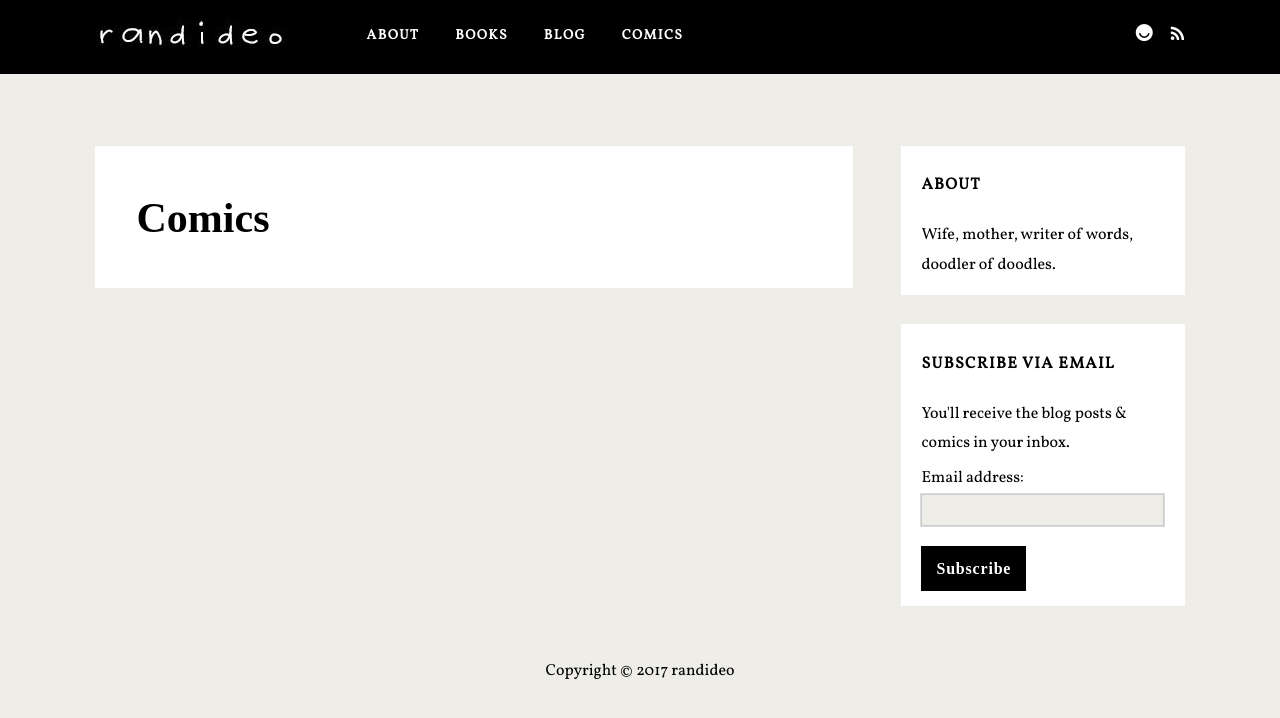
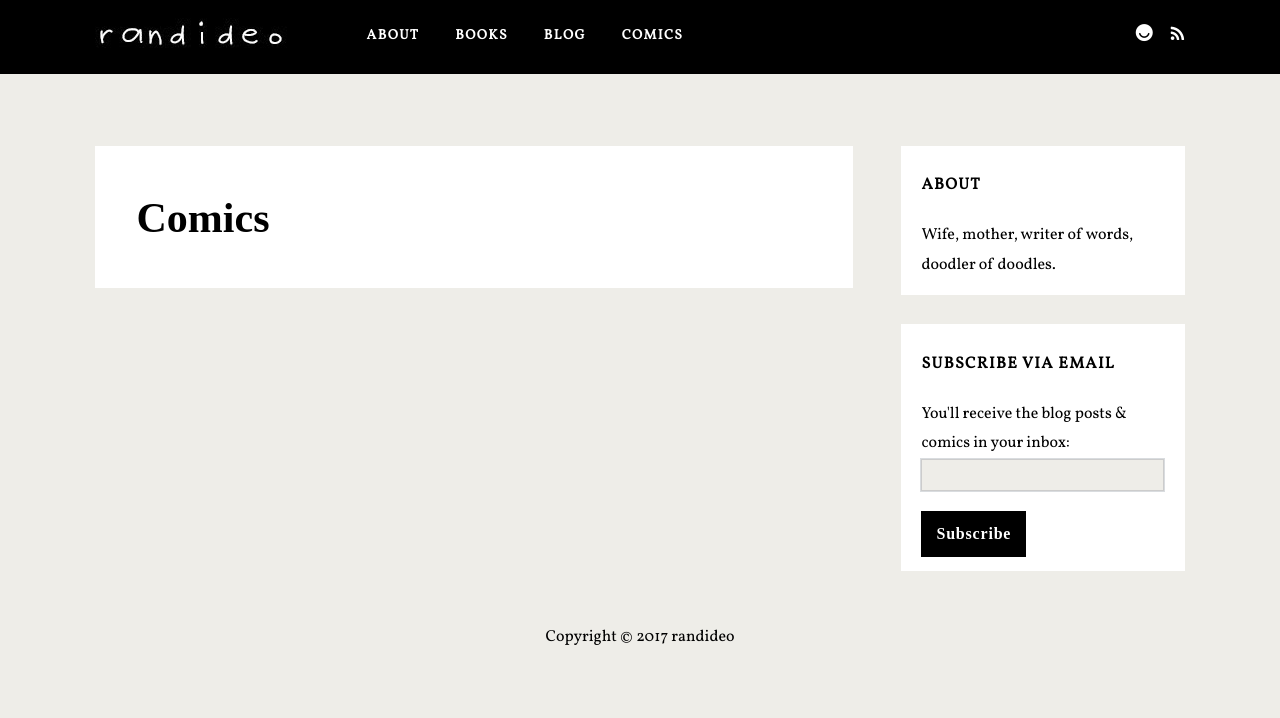
Before and after one commit to randideo/randideo.github.io, a Jekyll site: the page built from comics.html, in a window 1280 px wide. Shown: the top 718 px of the page. Built offline with Jekyll 4.4.1, drawn with Linux system fonts in a browser that asks for light colours; nearby versions of some CDN libraries; some web fonts are replaced; comment, search, counter and statistics services are not loaded.

Commit message:
Create sidebar.html

```diff
--- a/_includes/sidebar.html
+++ b/_includes/sidebar.html
@@ -9,14 +9,14 @@
 
          <div class='widget HTML' data-version='1' id='HTML3'>
              <h2 class='title'>Subscribe Via Email</h2>
-             <div style="padding-bottom: 5px;">You'll receive the blog posts & comics in your inbox.</div>
+
   <style>.email-octopus-form-wrapper h2{font-size:20px;margin:0 0 25px 0;}.email-octopus-form-row{margin-bottom:15px;}.email-octopus-form-row label{display:block;}.email-octopus-form-row input{width:100%;padding:8px;height:32px;border:1px solid #ccc;}.email-octopus-form-row-subscribe{margin-top:20px;}.email-octopus-form-row-subscribe button{color:#fff;background-color:#000000;border:0;max-width: 13.875em; padding:8px 15px;font-family: lusitana, serif;
     font-size: 1em;
     line-height: 1.85;font-weight:bold; letter-spacing: .05em;}.email-octopus-form-row-hp{position:absolute;left:-5000px;}.email-octopus-error-message{color:#e74c3c;}.email-octopus-referral{margin-top:20px;}</style>
 <div class="email-octopus-form-wrapper"><form action="https://tinyletter.com/randideo" method="post" target="popupwindow" onsubmit="window.open('https://tinyletter.com/randideo', 'popupwindow', 'scrollbars=yes,width=800,height=600');return true">
 
 <div class="email-octopus-form-row">
-<label>Email address:</label>
+<label>You'll receive the blog posts & comics in your inbox:</label>
       <input type="text" name="email" class="email-octopus-email-address"/></div>
 <div class="email-octopus-form-row-subscribe">
       <button type="submit" name="sub">Subscribe</button>
```
